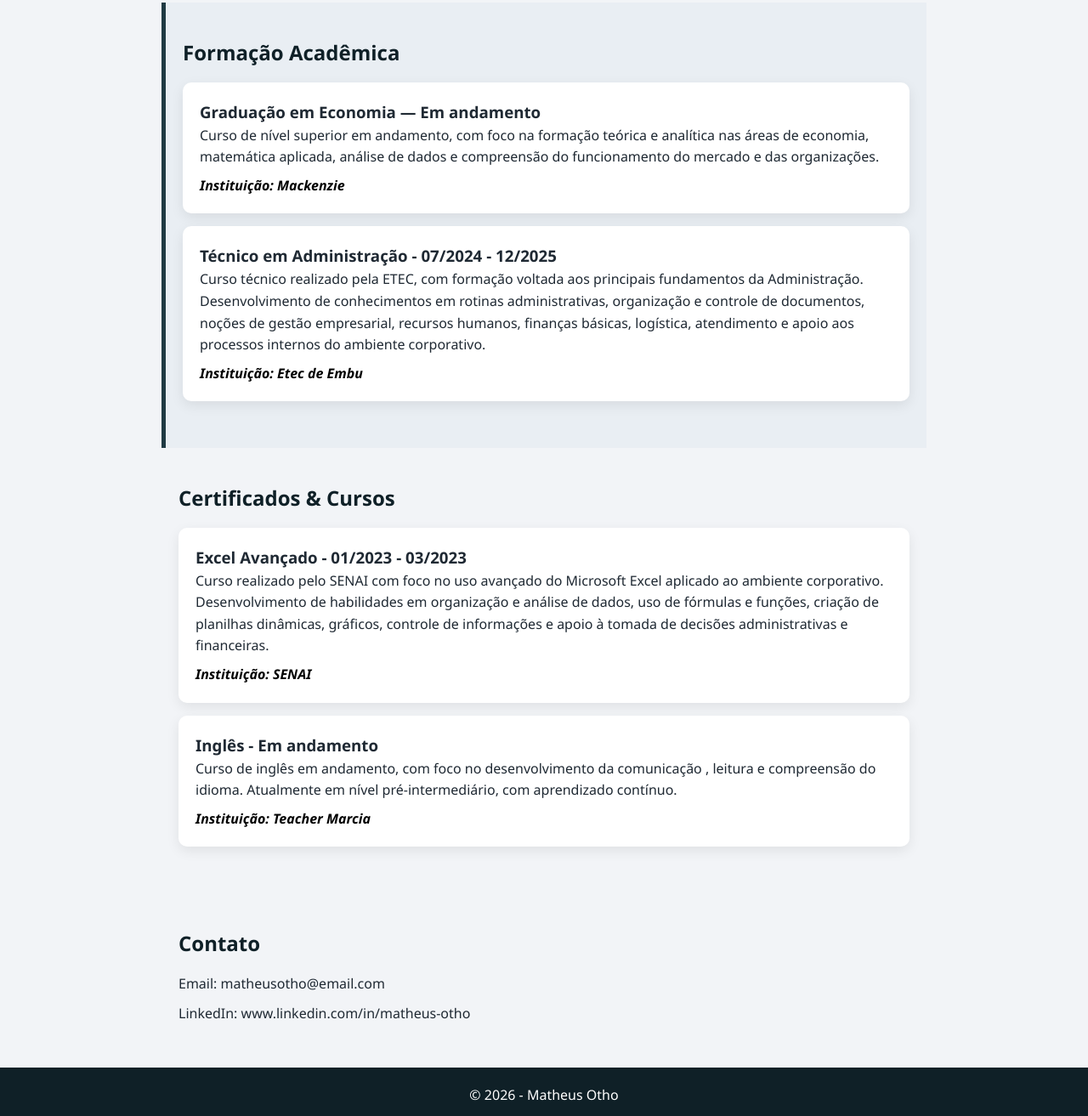
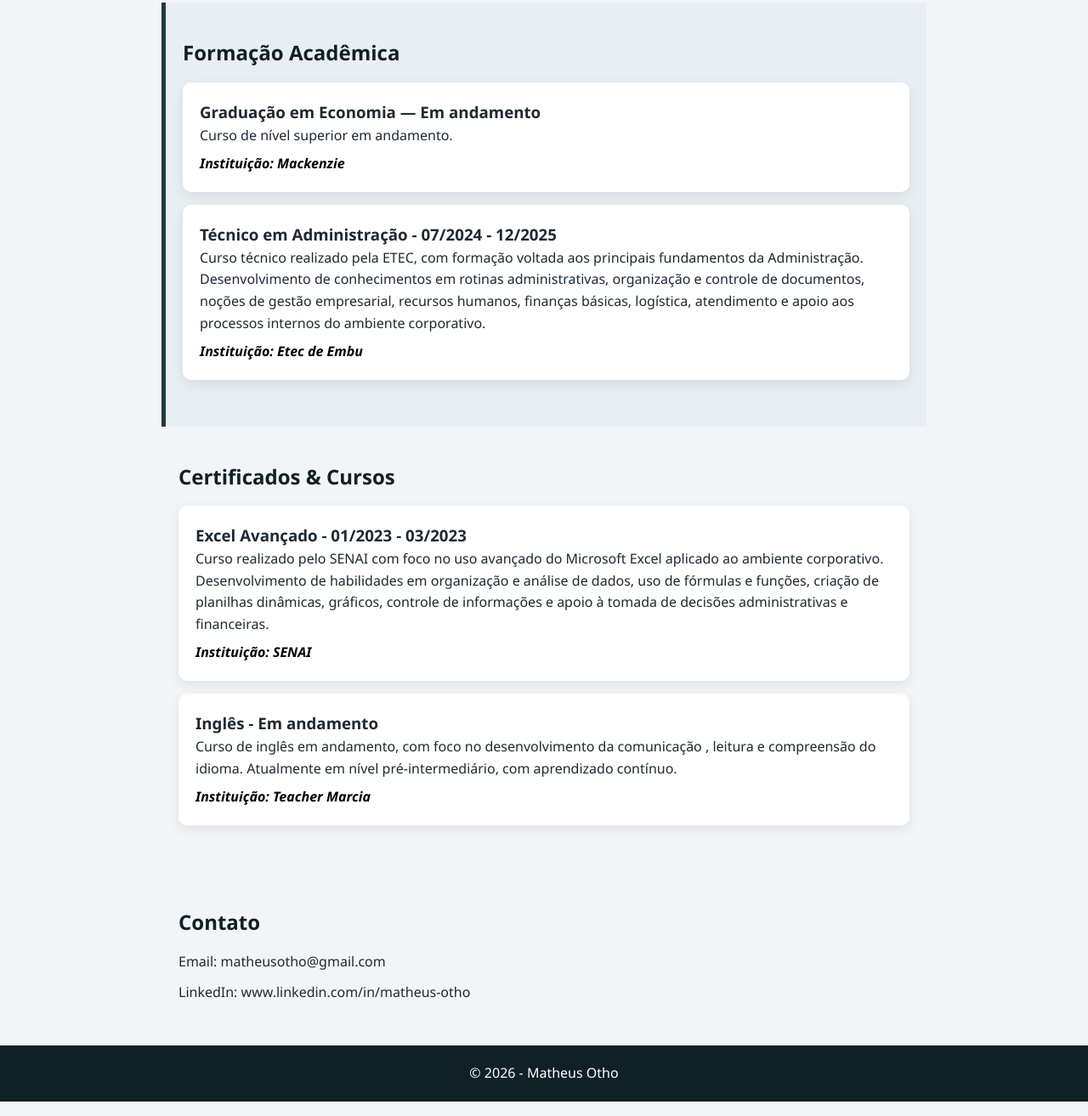
Before and after one commit to MatheusOtho/portif-liomatheusotho, a plain HTML site: page index.html in a window 1280 px wide. Shown: the part 1507-2820 px from the top of the page at 85% size. Drawn offline with Linux system fonts and the light colour scheme; files whose address does not match are found by name.

Commit message:
Update index.html

```diff
--- a/index.html
+++ b/index.html
@@ -79,9 +79,7 @@
   <div class="card">
     <h3>Graduação em Economia — Em andamento</h3>
     <p>
-      Curso de nível superior em andamento, com foco na formação teórica e
-      analítica nas áreas de economia, matemática aplicada, análise de dados
-      e compreensão do funcionamento do mercado e das organizações.
+      Curso de nível superior em andamento.
     </p>
     <span class="instituicao"><strong>Instituição: Mackenzie</strong></span>
   </div>
@@ -134,7 +132,7 @@
   <!-- CONTATO -->
   <section class="contato fade-in">
     <h2>Contato</h2>
-    <p>Email: matheusotho@email.com</p>
+    <p>Email: matheusotho@gmail.com</p>
     <p>LinkedIn: www.linkedin.com/in/matheus-otho
 </p>
   </section>
```
